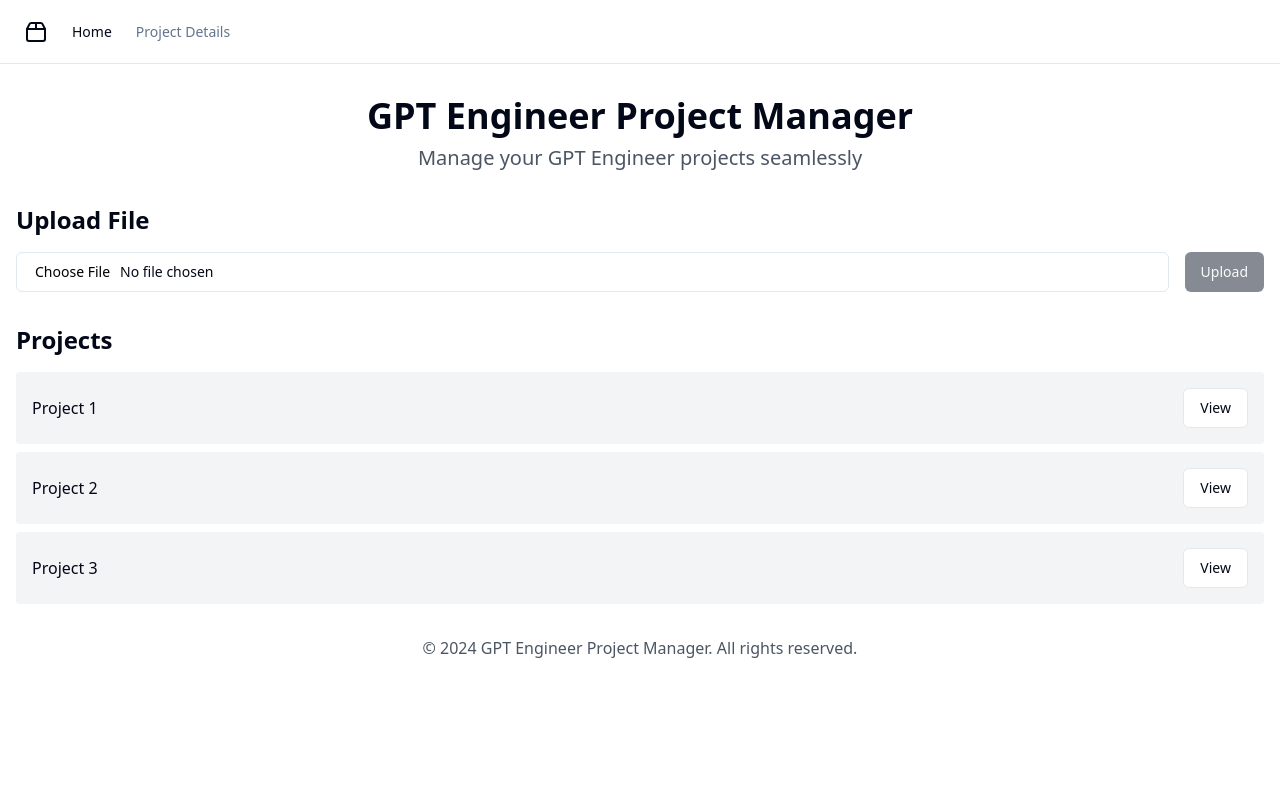
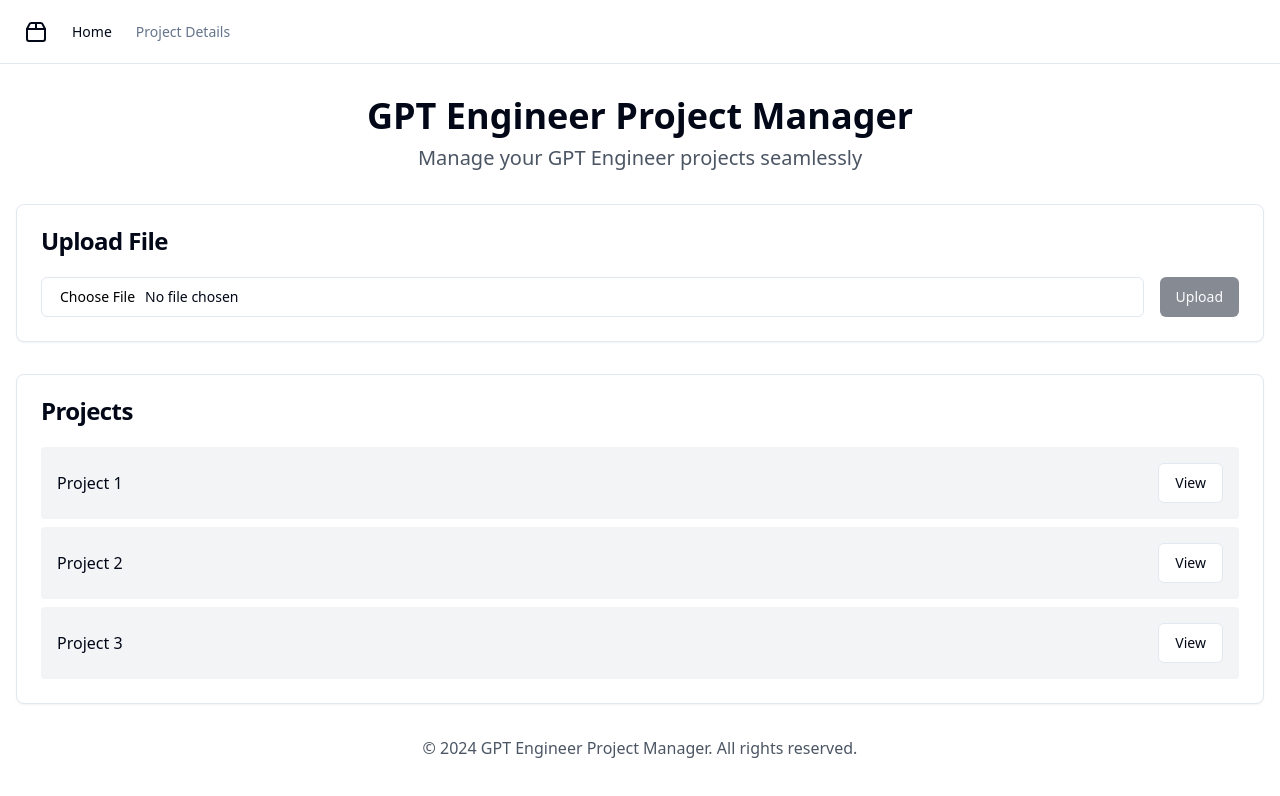
Before and after one commit to GPT-Engineer-App/gptengineer-connector, a React (Vite) app: page / in a window 1280 px wide. Shown: the top 796 px of the page. Built offline with nearby package versions, Linux system fonts and the light colour scheme.

Commit message:
Enhance UI with shadcn components and improve styling

```diff
--- a/src/pages/Index.jsx
+++ b/src/pages/Index.jsx
@@ -3,6 +3,9 @@ import { Button } from "@/components/ui/button";
 import { Input } from "@/components/ui/input";
 import { useQuery } from "@tanstack/react-query";
 import { Link } from "react-router-dom";
+import { Card, CardContent, CardHeader, CardTitle } from "@/components/ui/card";
+import { Alert, AlertDescription, AlertTitle } from "@/components/ui/alert";
+import { Loader2 } from "lucide-react";
 
 const fetchProjects = async () => {
   // TODO: Replace with actual API call
@@ -36,21 +39,33 @@ const Index = () => {
         <p className="text-xl text-gray-600">Manage your GPT Engineer projects seamlessly</p>
       </header>
 
-      <main>
-        <section className="mb-8">
-          <h2 className="text-2xl font-semibold mb-4">Upload File</h2>
+      <main className="space-y-8">
+        <Card>
+          <CardHeader>
+            <CardTitle>Upload File</CardTitle>
+          </CardHeader>
+          <CardContent>
             <div className="flex gap-4">
               <Input type="file" onChange={handleFileChange} />
               <Button onClick={handleUpload} disabled={!file}>Upload</Button>
             </div>
-        </section>
+          </CardContent>
+        </Card>
 
-        <section>
-          <h2 className="text-2xl font-semibold mb-4">Projects</h2>
+        <Card>
+          <CardHeader>
+            <CardTitle>Projects</CardTitle>
+          </CardHeader>
+          <CardContent>
             {isLoading ? (
-            <p>Loading projects...</p>
+              <div className="flex justify-center">
+                <Loader2 className="h-6 w-6 animate-spin" />
+              </div>
             ) : error ? (
-            <p>Error loading projects: {error.message}</p>
+              <Alert variant="destructive">
+                <AlertTitle>Error</AlertTitle>
+                <AlertDescription>Failed to load projects: {error.message}</AlertDescription>
+              </Alert>
             ) : (
               <ul className="space-y-2">
                 {projects.map((project) => (
@@ -63,7 +78,8 @@ const Index = () => {
                 ))}
               </ul>
             )}
-        </section>
+          </CardContent>
+        </Card>
       </main>
 
       <footer className="mt-8 text-center text-gray-600">
--- a/src/pages/ProjectDetails.jsx
+++ b/src/pages/ProjectDetails.jsx
@@ -3,6 +3,9 @@ import { useParams } from "react-router-dom";
 import { useQuery } from "@tanstack/react-query";
 import { Button } from "@/components/ui/button";
 import { Input } from "@/components/ui/input";
+import { Card, CardContent, CardHeader, CardTitle } from "@/components/ui/card";
+import { Alert, AlertDescription, AlertTitle } from "@/components/ui/alert";
+import { Loader2 } from "lucide-react";
 
 const fetchProjectDetails = async (id) => {
   // TODO: Replace with actual API call
@@ -34,8 +37,8 @@ const ProjectDetails = () => {
     console.log("Uploading file:", file);
   };
 
-  if (isLoading) return <div>Loading project details...</div>;
-  if (error) return <div>Error loading project details: {error.message}</div>;
+  if (isLoading) return <div className="flex justify-center"><Loader2 className="h-6 w-6 animate-spin" /></div>;
+  if (error) return <Alert variant="destructive"><AlertTitle>Error</AlertTitle><AlertDescription>Failed to load project details: {error.message}</AlertDescription></Alert>;
 
   return (
     <div className="container mx-auto px-4 py-8">
@@ -43,26 +46,37 @@ const ProjectDetails = () => {
         <h1 className="text-3xl font-bold">{project.name}</h1>
       </header>
 
-      <main>
-        <section className="mb-8">
-          <h2 className="text-2xl font-semibold mb-4">Files</h2>
+      <main className="space-y-8">
+        <Card>
+          <CardHeader>
+            <CardTitle>Files</CardTitle>
+          </CardHeader>
+          <CardContent>
             <ul className="list-disc pl-5">
               {project.files.map((file, index) => (
                 <li key={index}>{file}</li>
               ))}
             </ul>
-        </section>
+          </CardContent>
+        </Card>
 
-        <section className="mb-8">
-          <h2 className="text-2xl font-semibold mb-4">Upload File</h2>
+        <Card>
+          <CardHeader>
+            <CardTitle>Upload File</CardTitle>
+          </CardHeader>
+          <CardContent>
             <div className="flex gap-4">
               <Input type="file" onChange={handleFileChange} />
               <Button onClick={handleUpload} disabled={!file}>Upload</Button>
             </div>
-        </section>
+          </CardContent>
+        </Card>
 
-        <section>
-          <h2 className="text-2xl font-semibold mb-4">Commit History</h2>
+        <Card>
+          <CardHeader>
+            <CardTitle>Commit History</CardTitle>
+          </CardHeader>
+          <CardContent>
             <ul className="space-y-2">
               {project.commits.map((commit) => (
                 <li key={commit.id} className="bg-gray-100 p-4 rounded">
@@ -71,7 +85,8 @@ const ProjectDetails = () => {
                 </li>
               ))}
             </ul>
-        </section>
+          </CardContent>
+        </Card>
       </main>
     </div>
   );
```
Lines whose indentation alone changed are shown as unchanged.
